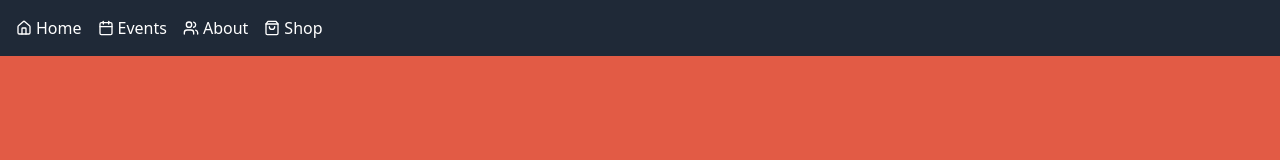
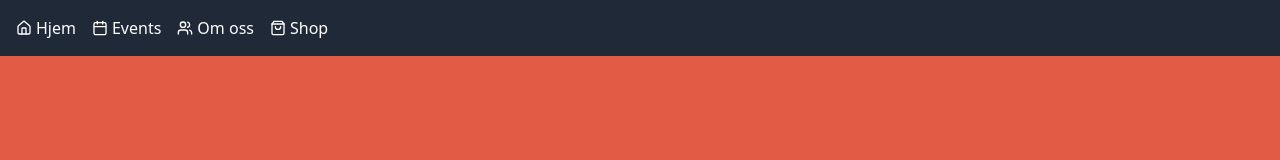
Before and after one commit to GPT-Engineer-App/showgroup-harmony-hub, a React (Vite) app: page / in a window 1280 px wide. Shown: the top 160 px of the page. Built offline with nearby package versions, Linux system fonts and the light colour scheme.

Commit message:
Update tab names to Norwegian
Changed the navigation tab titles to "Hjem", "Events", "Om oss", and "Shop" for localization.
[skip gpt_engineer]

```diff
--- a/src/nav-items.jsx
+++ b/src/nav-items.jsx
@@ -9,7 +9,7 @@ import Shop from "./pages/Shop.jsx";
  */
 export const navItems = [
   {
-    title: "Home",
+    title: "Hjem",
     to: "/",
     icon: <Home className="h-4 w-4" />,
     page: <Index />,
@@ -21,7 +21,7 @@ export const navItems = [
     page: <Events />,
   },
   {
-    title: "About",
+    title: "Om oss",
     to: "/about",
     icon: <Users className="h-4 w-4" />,
     page: <About />,
```
